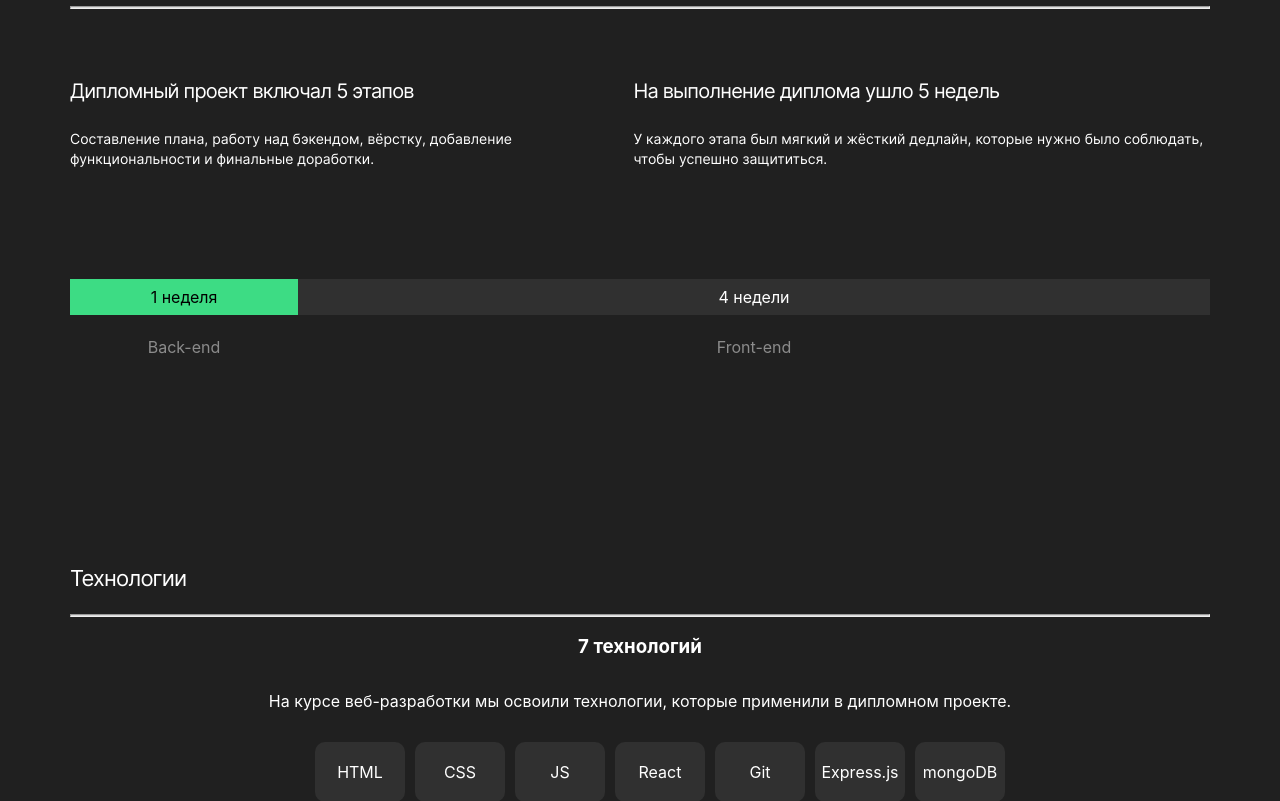
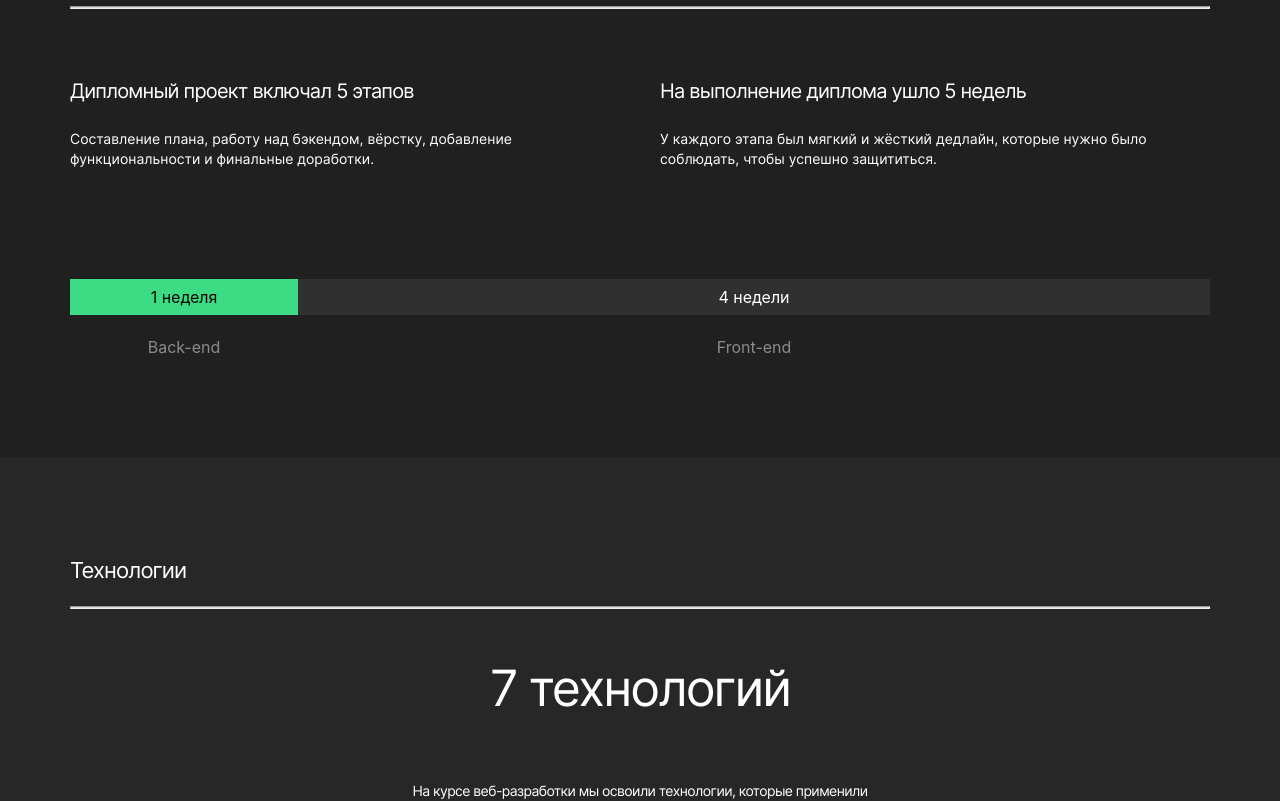
Before and after one commit to AlekseySpirin/movies-explorer-frontend, a React (Create React App) app: page / in a window 1280 px wide. Shown: the part 720-1521 px from the top of the page. Built offline with nearby package versions, Linux system fonts and the light colour scheme; the HTML template or start-up script is replaced by a standard one.

Commit message:
CSS: Techs

```diff
--- a/src/components/AboutProject/AboutProject.css
+++ b/src/components/AboutProject/AboutProject.css
@@ -1,6 +1,6 @@
 .about-project {
     max-width: 1140px;
-    min-height: 608px;
+    min-height: 500px;
     margin: 110px auto auto auto;
 }
 
@@ -20,6 +20,7 @@
 }
 
 .chapter__text {
+    max-width: 550px;
     margin: 26px 0 0 0;
     color: #FFF;
     font-family: Inter, serif;
--- a/src/components/Header/Header.css
+++ b/src/components/Header/Header.css
@@ -1,4 +1,6 @@
 .header {
+    max-width: 1280px;
+    margin: 0 auto;
     display: flex;
     justify-content: space-between;
     padding: 0 70px;
--- a/src/components/Techs/Techs.css
+++ b/src/components/Techs/Techs.css
@@ -1,6 +1,13 @@
+.techs_bg_grey {
+    background: #272727;
+}
+
 .techs {
     max-width: 1140px;
     margin: 0 auto;
+    padding-top: 100px;
+    background-size: 100vw;
+    min-height: 625px;
 }
 
 .techs__wrapper {
@@ -11,14 +18,31 @@
 }
 
 .techs__subtitle {
-
+    max-width: 600px;
+    color: #FFF;
+    text-align: center;
+    font-family: Inter, serif;
+    font-size: 50px;
+    font-style: normal;
+    font-weight: 400;
+    line-height: 58px; /* 116% */
+    letter-spacing: -2px;
 }
 
 .techs__text {
-
+    max-width: 460px;
+    color: #FFF;
+    text-align: center;
+    font-family: Inter, serif;
+    font-size: 14px;
+    font-style: normal;
+    font-weight: 400;
+    line-height: 20px; /* 142.857% */
+    letter-spacing: -0.56px;
 }
 
 .techs-list {
+    margin-top: 100px;
     display: flex;
     justify-content: center;
     align-items: center;
--- a/src/components/Techs/Techs.jsx
+++ b/src/components/Techs/Techs.jsx
@@ -3,6 +3,7 @@ import './Techs.css';
 
 function Techs() {
   return (
+    <div className='techs_bg_grey'>
       <div id={'techs'} className={'techs'}>
         <h2 className={'title'}>Технологии</h2>
         <hr className={'hr'} />
@@ -23,6 +24,7 @@ function Techs() {
           <li className={'techs-list__item'}>mongoDB</li>
         </ul>
       </div>
+    </div>
   );
 }
 
--- a/src/index.css
+++ b/src/index.css
@@ -24,11 +24,14 @@
     box-sizing: border-box;
 }
 
+html {
+    scroll-behavior: smooth;
+}
+
 body {
     margin: 0 auto;
     background: #202020;
     color: #FFFFFF;
-    max-width: 1280px;
     font-family: -apple-system, BlinkMacSystemFont, 'Segoe UI', 'Roboto', 'Oxygen',
     'Ubuntu', 'Cantarell', 'Fira Sans', 'Droid Sans', 'Helvetica Neue',
     sans-serif;
```
Lines whose indentation alone changed are shown as unchanged.
